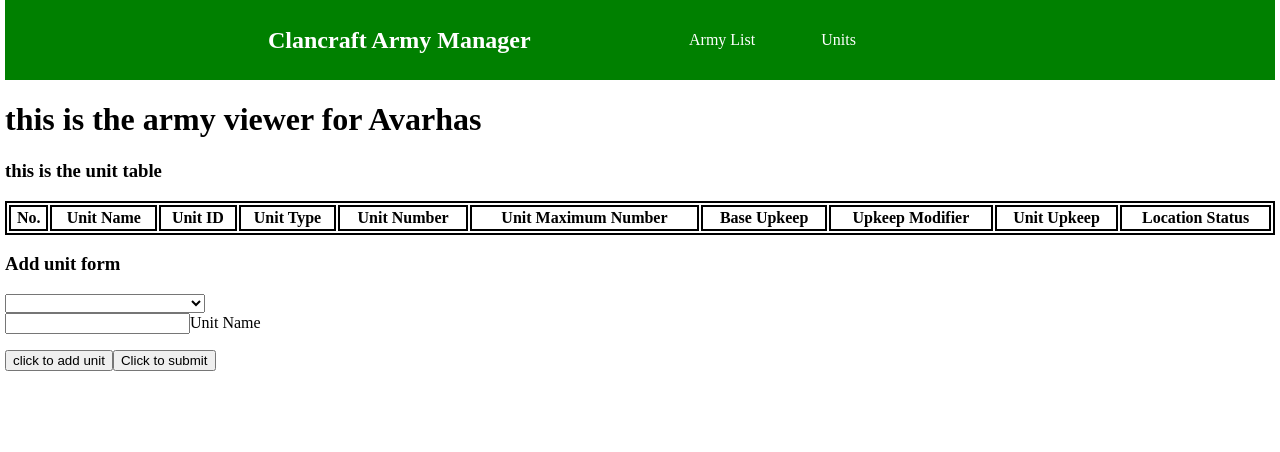
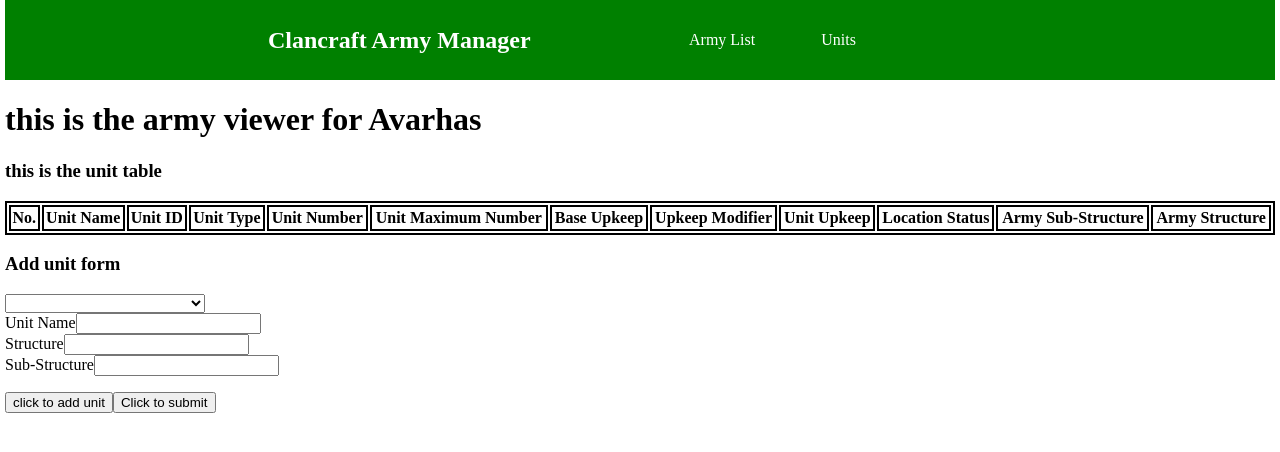
Before and after one commit to 7GCraft/Clancraft-Army-Manager, a Vue app: page /armies/AV in a window 1280 px wide. Shown: the top 452 px of the page. Built offline with nearby package versions, Linux system fonts and the light colour scheme.

Commit message:
Add structure grouping in army list

```diff
--- a/src/components/AddUnitForm.vue
+++ b/src/components/AddUnitForm.vue
@@ -7,12 +7,22 @@
             </select>
         </div>
         <div class="form control">
-            <input type="text" v-model="selectedUnit.name" name="unit-name"/>
             <label for="unit-name">Unit Name</label>
+            <input type="text" v-model="selectedUnit.name" id="unit-name"/>
+        </div>
+        <div class="form-control">
+            <label for="unit-structure">Structure</label>
+            <input type="text" v-model="selectedUnit.structure" id="unit-structure">
+        </div>
+        <div class="form-control">
+            <label for="unit-sub-structure">Sub-Structure</label>
+            <input type="text" v-model="selectedUnit.subStructure" id="unit-sub-structure">
         </div>
         <div>
             <ul>
-                <li v-for="unit in selectedUnits" :key="unit['Name']"> {{ unit['Name'] }} {{ unit['CC Units'] }}</li>
+                <li v-for="unit in selectedUnits" :key="unit['Name']">
+                    {{ unit['Name'] }} {{ unit['CC Units'] }} - {{ unit['SubStructure'] }} - {{ unit['Structure'] }}
+                </li>
             </ul>
         </div>
         <button type="button" @click="addUnits">click to add unit</button>
@@ -29,7 +39,9 @@ export default {
             selectedUnits:[],
             selectedUnit:{
                 ID:'',
-                name:''
+                name:'',
+                structure:'',
+                subStructure:'',
             }
         }
     },
@@ -47,7 +59,12 @@ export default {
             let targetUnit;
             for(let unit of this.clancraftUnits){
                 if(unit.ID === this.selectedUnit.ID){
-                    targetUnit = {...unit,Name: this.selectedUnit.name}
+                    targetUnit = {
+                        ...unit,
+                        Name: this.selectedUnit.name,
+                        Structure: this.selectedUnit.structure,
+                        SubStructure: this.selectedUnit.subStructure
+                    }
                 }
             }
             console.log(targetUnit)
--- a/src/components/ArmyTable.vue
+++ b/src/components/ArmyTable.vue
@@ -13,9 +13,12 @@
                 <th>Upkeep Modifier</th>
                 <th>Unit Upkeep</th>
                 <th>Location Status</th>
-
+                <th>Army Sub-Structure</th>
+                <th>Army Structure</th>
             </tr>
-            <tr v-for="unit of armyList" :key="unit.number">
+            <template v-for="(groupedArmy, structure) in groupedArmyList" :key="structure">
+               <template v-for="(armyUnits, subStructure, subStructureIdx) in groupedArmy" :key="subStructure">
+                  <tr v-for="(unit, unitIdx) of armyUnits" :key="unit.number">
                      <td>{{ unit.Number }}</td>
                      <td>{{ unit.Name }}</td>
                      <td>{{ unit.ID }}</td>
@@ -26,18 +29,41 @@
                      <td>{{ unit.upkeepModifier }}</td>
                      <td>{{ unit.totalUpkeep }}</td>
                      <td>{{ unit.localStatus }}</td>
+                     <td v-if="unitIdx === 0" :rowspan="armyUnits.length">{{ subStructure }}</td>
+                     <td
+                        v-if="subStructureIdx === 0 && unitIdx === 0"
+                        :rowspan="Object.values(groupedArmy).reduce((totalUnits, units) => totalUnits + units.length, 0)"
+                     >
+                        {{ structure }}
+                     </td>
                   </tr>
+               </template>
+            </template>
         </thead>
     </table>
 </template>
 <script>
+import { groupBy } from '@/helper';
 
 
 
 
 export default{
     props:['armyList'],
-    inject:['calculateUpkeep','unitUpkeep']
+    inject:['calculateUpkeep','unitUpkeep'],
+    computed: {
+        groupedArmyList: function () {
+            if (this.armyList.length == 0) {
+                return {};
+            }
+
+            const firstGroupArmyList = Object.entries(groupBy(this.armyList, "Structure"));
+            const secondGroupArmyList = firstGroupArmyList.map((groupedArmy) => {
+                return [groupedArmy[0], groupBy(groupedArmy[1], "SubStructure")];
+            });
+            return Object.fromEntries(secondGroupArmyList);
+        }
+    }
 }
 </script>
 <style scoped>
--- a/src/helper.js
+++ b/src/helper.js
@@ -1,3 +1,13 @@
 export function calculateUpkeep  (type,referenceObject) {
     return referenceObject[type]
 }
+
+export function groupBy (data, key)
+{
+	return data.reduce(function(storage, item) {
+        const group = item[key];
+        storage[group] = storage[group] || [];
+        storage[group].push(item);
+        return storage;
+      }, {});
+}
```
Lines whose indentation alone changed are shown as unchanged.
